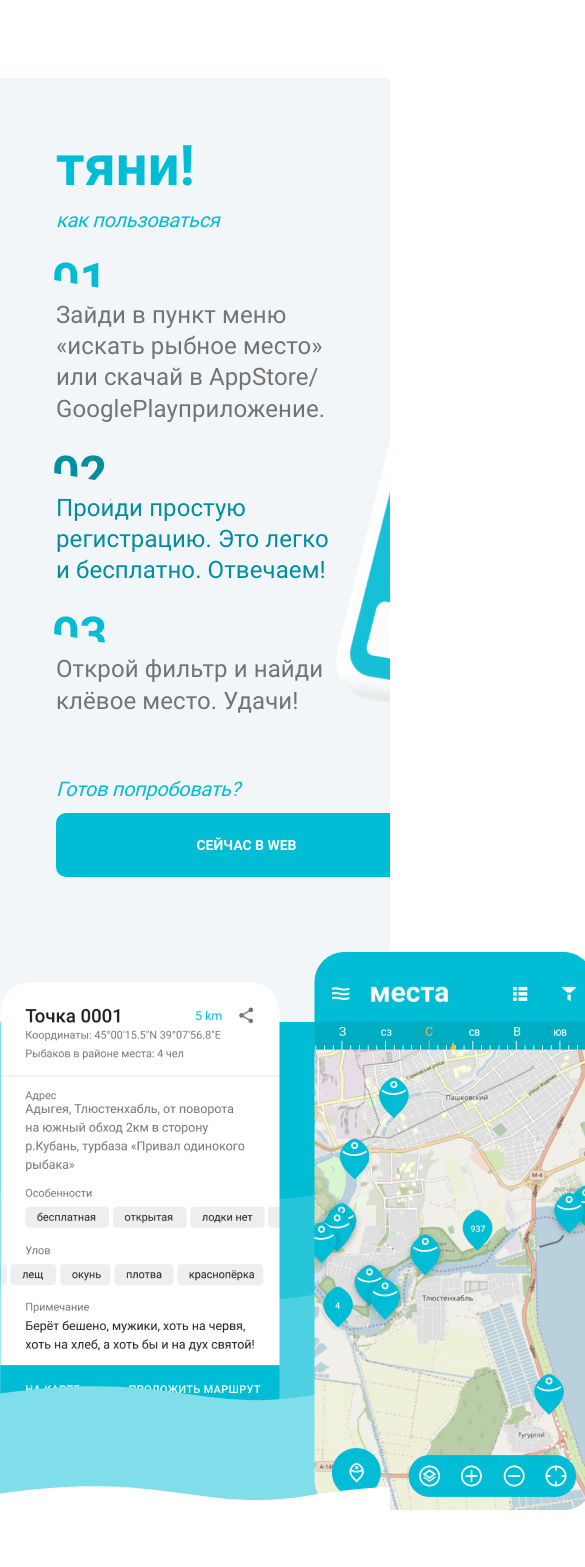
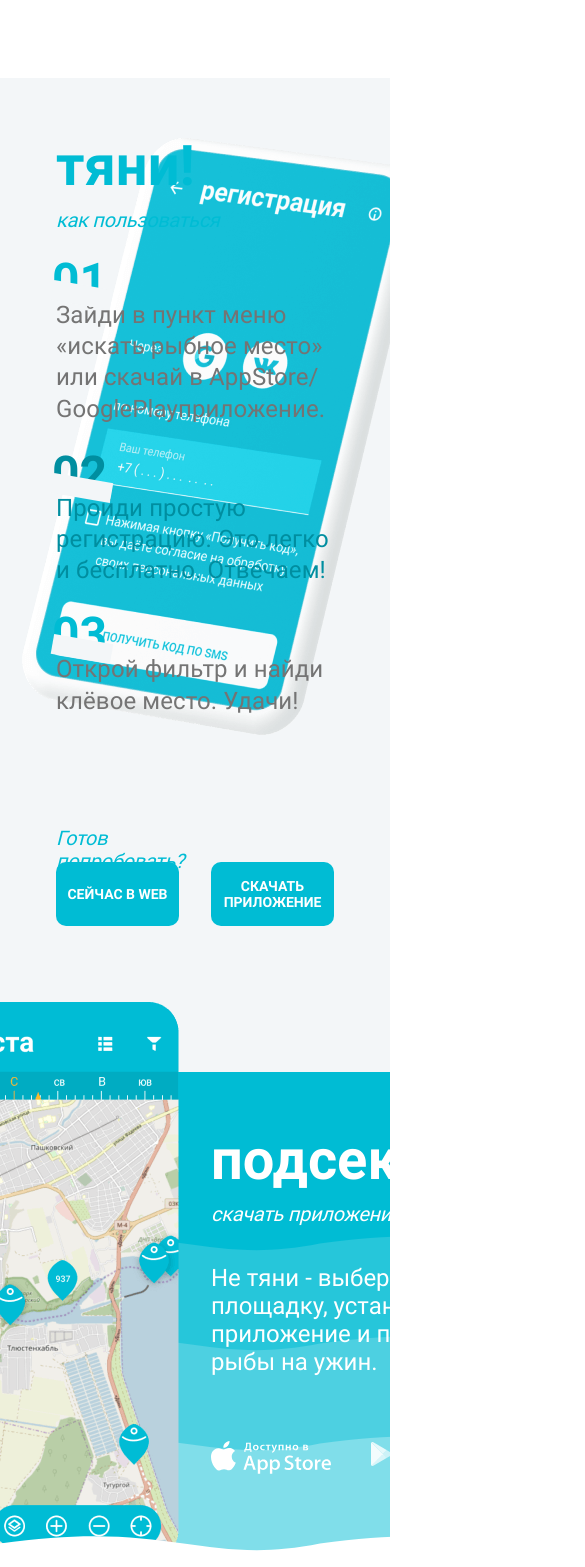
Before and after one commit to pogman25/next-front, a Next.js app: page / in a window 390 px wide. Shown: the part 1521-3088 px from the top of the page, 585 px wide, since content can reach past the window. Built offline with nearby package versions, Linux system fonts and the light colour scheme.

Commit message:
tablet adaptive

```diff
--- a/components/home/download-block/download-block.tsx
+++ b/components/home/download-block/download-block.tsx
@@ -1,12 +1,18 @@
 import React from 'react';
 import styled from 'styled-components';
 import Waves from '../waves';
-import PromoWrapper from '../promo-wrapper';
+import PromoWrapper, { Row } from '../promo-wrapper';
 import DownloadText from './download-text';
 
 const Container = styled(PromoWrapper)`
   height: 564px;
   position: relative;
+
+  ${Row} {
+    @media (max-width: 960px) {
+      justify-content: center;
+    }
+  }
 `;
 
 const DownloadImg = styled.div`
@@ -16,12 +22,22 @@ const DownloadImg = styled.div`
   grid-template-columns: repeat(2, 280px);
   grid-column-gap: 34px;
   margin-right: 20px;
+
+  @media (max-width: 960px) {
+    grid-template-columns: 280px;
+    flex: 0 0 0;
+    margin-right: 32px;
+  }
 `;
 
 const TelScreen = styled.img`
   position: relative;
   z-index: 2;
   transform: translateY(-100px);
+
+  @media (max-width: 960px) {
+    display: none;
+  }
 `;
 
 const TelMainScreen = styled.img`
--- a/components/home/download-block/download-text.tsx
+++ b/components/home/download-block/download-text.tsx
@@ -8,6 +8,11 @@ const Container = styled.div`
   flex-direction: column;
   position: relative;
   z-index: 5;
+
+  @media (max-width: 1070px) {
+    max-width: 280px;
+    flex: 0 0 280px;
+  }
 `;
 
 const Text = styled.p`
--- /dev/null
+++ b/components/home/manual/manual-btns.tsx
@@ -0,0 +1,28 @@
+import React from 'react';
+import styled from 'styled-components';
+import Buttons from '../buttons';
+
+const ManualBtnsContainer = styled.div`
+  width: 100%;
+  display: flex;
+  justify-content: center;
+  background-color: ${({ theme }) => theme.colors.grayBG};
+`;
+
+const Row = styled.div`
+  width: 100%;
+  max-width: 1202px;
+  padding: 0 56px 146px;
+`;
+
+const ManualBtns = () => {
+  return (
+    <ManualBtnsContainer>
+      <Row>
+        <Buttons />
+      </Row>
+    </ManualBtnsContainer>
+  );
+};
+
+export default ManualBtns;
--- /dev/null
+++ b/components/home/manual/manual-images.tsx
@@ -0,0 +1,53 @@
+import React from 'react';
+import styled from 'styled-components';
+
+const ImageContainer = styled.div`
+  flex: 1 1 0;
+  height: 100%;
+  position: relative;
+`;
+
+const Image = styled.img<{ active: boolean }>`
+  position: absolute;
+  z-index: 0;
+  transition: opacity 300ms;
+  opacity: ${({ active }) => (active ? 1 : 0)};
+
+  @media (min-width: 1441px) {
+    left: 62px;
+  }
+
+  @media (min-width: 1024px) and (max-width: 1440px) {
+    width: calc(52.9vw + 130px);
+    right: 0;
+    left: 0;
+    top: 50%;
+    transform: translateY(-50%);
+  }
+
+  @media (max-width: 1023px) {
+    width: unset;
+    right: -56px;
+  }
+`;
+
+const ManualImgs: React.SFC<{ state: number }> = ({ state }) => {
+  return (
+    <ImageContainer>
+      <picture>
+        <source srcSet="/images/manual-mob-step-1.png" media="(max-width: 1023px)" />
+        <Image src="/images/manual-step-1.png" active={state === 1} />
+      </picture>
+      <picture>
+        <source srcSet="/images/manual-mob-step-2.png" media="(max-width: 1023px)" />
+        <Image src="/images/manual-step-2.png" active={state === 2} />
+      </picture>
+      <picture>
+        <source srcSet="/images/manual-mob-step-3.png" media="(max-width: 1023px)" />
+        <Image src="/images/manual-step-3.png" active={state === 3} />
+      </picture>
+    </ImageContainer>
+  );
+};
+
+export default ManualImgs;
--- a/components/home/manual/manual.tsx
+++ b/components/home/manual/manual.tsx
@@ -2,8 +2,9 @@ import React, { useReducer, useCallback, useEffect, memo } from 'react';
 import styled from 'styled-components';
 import HeadText from '../head-text';
 import PromoWrapper from '../promo-wrapper';
-import Buttons from '../buttons';
 import ManualSteps from '../manual-steps';
+import ManualBtns from './manual-btns';
+import ManualImgs from './manual-images';
 
 const CHANGE_DURATION = 3000;
 
@@ -21,49 +22,6 @@ const Container = styled.div`
   @media (max-width: 1023px) {
     max-width: 280px;
     flex: 0 0 280px;
-  }
-`;
-
-const ManualBtnsContainer = styled.div`
-  position: relative;
-  z-index: 1;
-  margin-top: 96px;
-  height: 64px;
-`;
-
-const ManualBtns = styled(Buttons)`
-  position: absolute;
-  width: 794px;
-  z-index: 1;
-  left: 0;
-`;
-
-const ImageContainer = styled.div`
-  flex: 1 1 0;
-  height: 100%;
-  position: relative;
-`;
-
-const Image = styled.img<{ active: boolean }>`
-  position: absolute;
-  z-index: 0;
-  transition: opacity 300ms;
-  opacity: ${({ active }) => (active ? 1 : 0)};
-
-  @media (min-width: 1441px) {
-    left: 62px;
-  }
-
-  @media (min-width: 1024px) and (max-width: 1440px) {
-    width: calc(52.9vw + 130px);
-    right: 0;
-    left: 0;
-    top: 50%;
-    transform: translateY(-50%);
-  }
-
-  @media (max-width: 1023px) {
-    width: unset;
   }
 `;
 
@@ -98,29 +56,16 @@ const Manual = () => {
   }, [setActive, state]);
 
   return (
-    <Wrapper bgColor="grayBG">
-      <Container>
-        <HeadText title="тяни!" subtitle="как пользоваться" />
-        <ManualSteps active={state} setActive={setActive} />
-        <ManualBtnsContainer>
-          <ManualBtns />
-        </ManualBtnsContainer>
-      </Container>
-      <ImageContainer>
-        <picture>
-          <source srcSet="/images/manual-mob-step-1.png" media="(max-width: 1023px)" />
-          <Image src="/images/manual-step-1.png" active={state === 1} />
-        </picture>
-        <picture>
-          <source srcSet="/images/manual-mob-step-2.png" media="(max-width: 1023px)" />
-          <Image src="/images/manual-step-2.png" active={state === 2} />
-        </picture>
-        <picture>
-          <source srcSet="/images/manual-mob-step-3.png" media="(max-width: 1023px)" />
-          <Image src="/images/manual-step-3.png" active={state === 3} />
-        </picture>
-      </ImageContainer>
-    </Wrapper>
+    <>
+      <Wrapper bgColor="grayBG">
+        <Container>
+          <HeadText title="тяни!" subtitle="как пользоваться" />
+          <ManualSteps active={state} setActive={setActive} />
+        </Container>
+        <ManualImgs state={state} />
+      </Wrapper>
+      <ManualBtns />
+    </>
   );
 };
 
--- a/components/shared/footer/footer.tsx
+++ b/components/shared/footer/footer.tsx
@@ -16,6 +16,7 @@ const Container = styled.footer`
 
 const Row = styled.div`
   max-width: 1202px;
+  margin: 0 56px;
   width: 100%;
   display: flex;
   transform: translateY(-14px);
--- a/components/shared/nav/nav.tsx
+++ b/components/shared/nav/nav.tsx
@@ -1,4 +1,4 @@
-import React from 'react';
+import React, { memo } from 'react';
 import styled from 'styled-components';
 import Link from 'next/link';
 import HookLogo from '../hook-logo';
@@ -48,4 +48,4 @@ const Nav = () => {
   );
 };
 
-export default Nav;
+export default memo(Nav);
```
